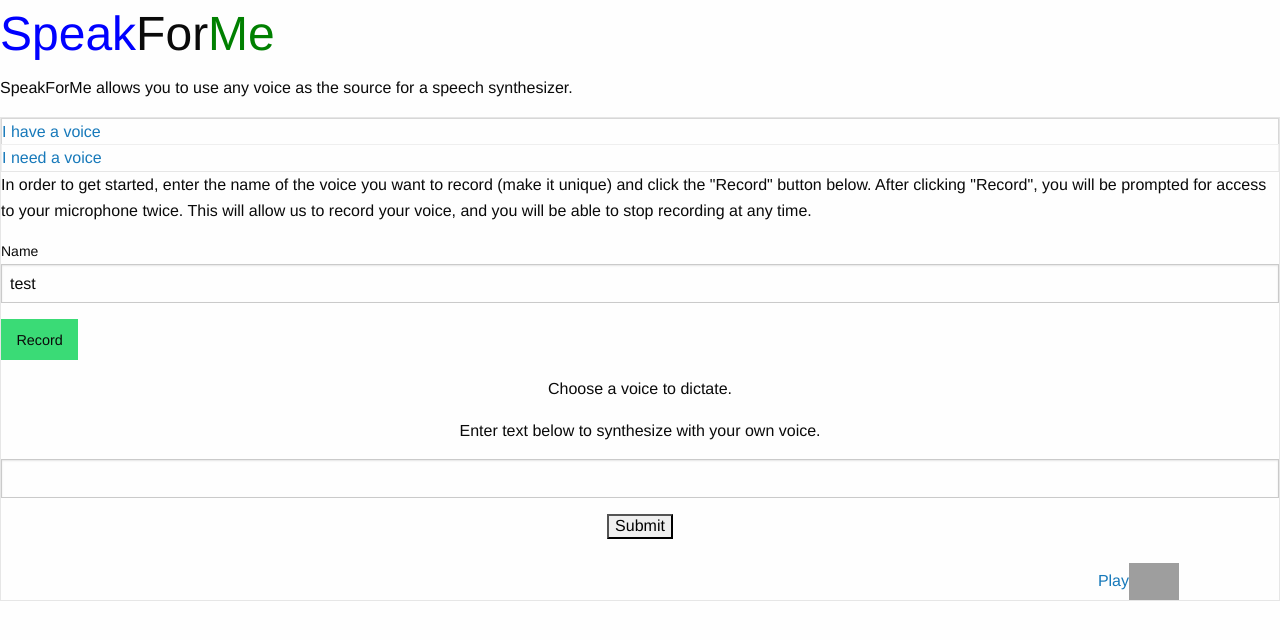
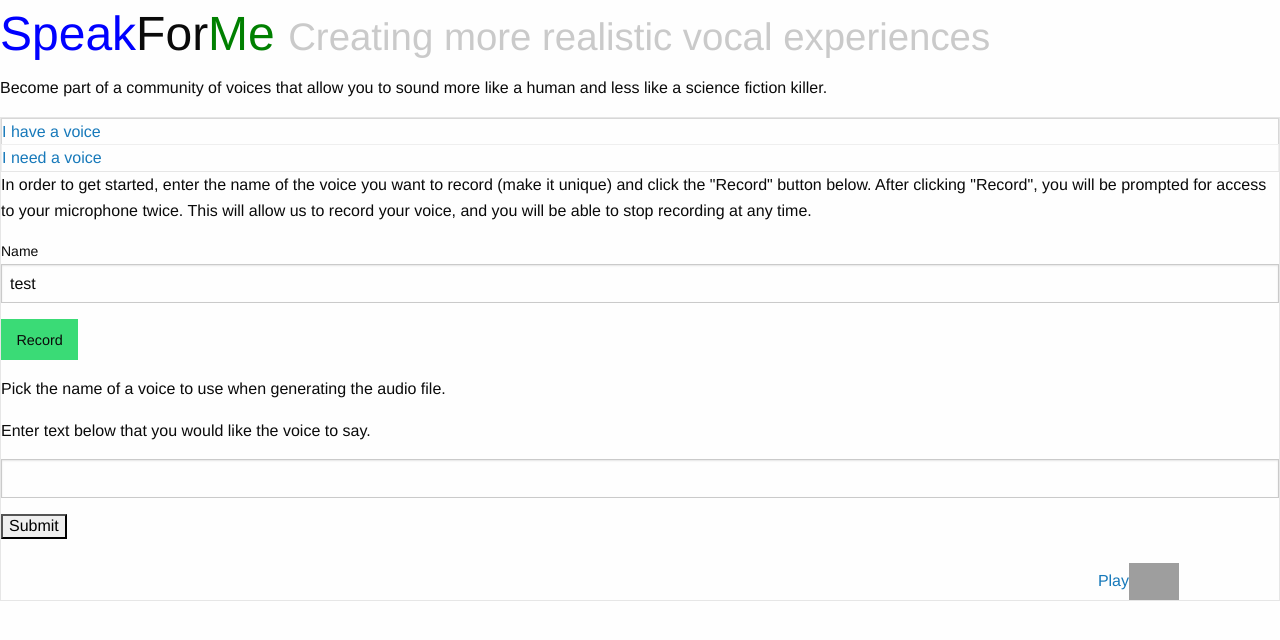
Before and after one commit to gunthercox/SpeakForMe, a Flask app: page / in a window 1280 px wide. Shown: the top 640 px of the page. Run offline with Flask 2, Linux system fonts and the light colour scheme; some libraries are stand-ins or nearby versions; grey boxes are pictures that could not be loaded.

Commit message:
Improving the text

```diff
--- a/templates/index.html
+++ b/templates/index.html
@@ -40,10 +40,12 @@
 <div class="row">
 <h1>
     <span class="speak">Speak</span>For<span class="me">Me</span>
+    <small>Creating more realistic vocal experiences</small>
 </h1>
 
 <p>
-  SpeakForMe allows you to use any voice as the source for a speech synthesizer.
+  Become part of a community of voices that allow you to sound more like a
+  human and less like a science fiction killer.
 </p>
 
 <dl class="tabs" data-tab>
@@ -102,8 +104,10 @@
 
   <div class="content" id="tab-create">
     <div class="content" id="text-input">
-      <div class="row collapse" align="center">
-	    <p>Choose a voice to dictate. </p>
+      <div class="row collapse">
+        <p>
+          Pick the name of a voice to use when generating the audio file.
+        </p>
     <form method="POST" action="/play">
 	  <script>
 	    var names = ReadCookie("S4MEName").split("/?");
@@ -114,7 +118,7 @@
 	    option += "</select>";
 	    document.write(option);
 	  </script>
-          <p>Enter text below to synthesize with your own voice.</p>
+          <p>Enter text below that you would like the voice to say.</p>
           <input type="text" id="text_input" name="text_input">
 	  <input type="submit" value="Submit">
 	  </form>
```
